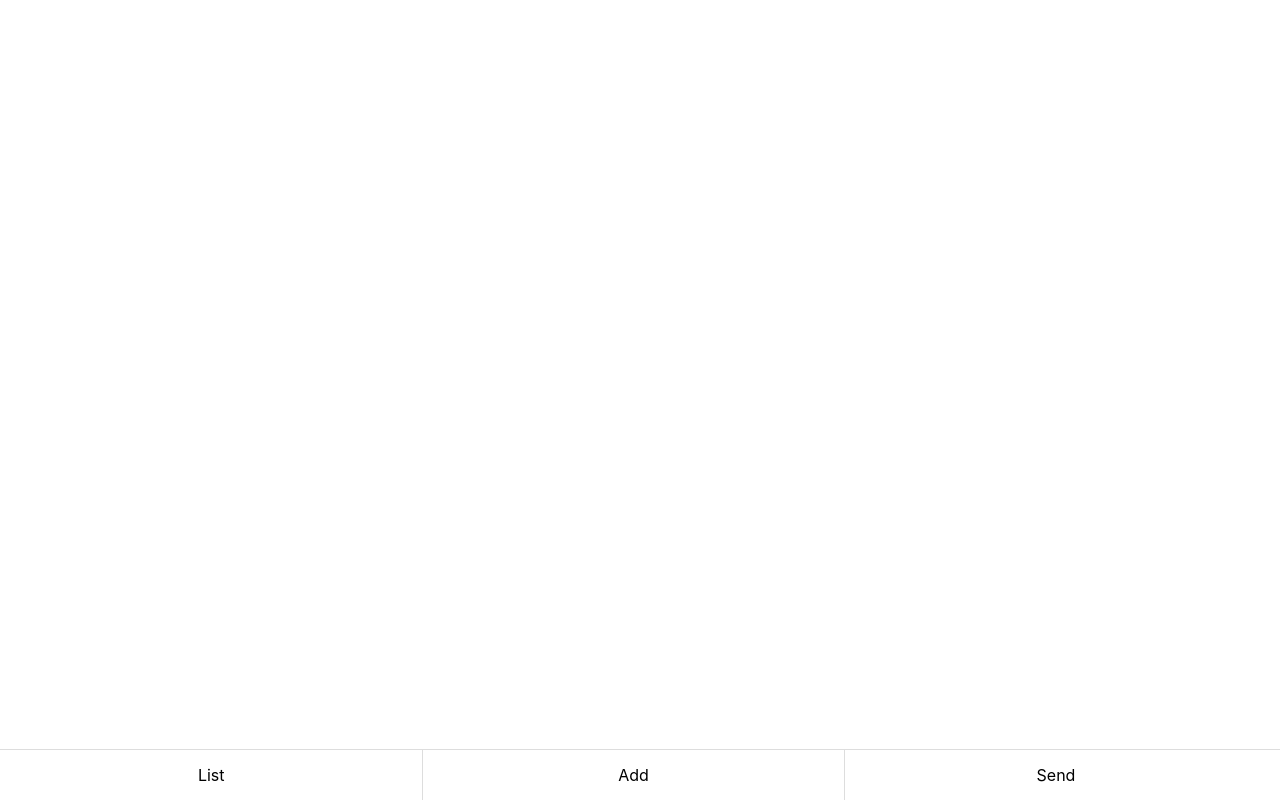
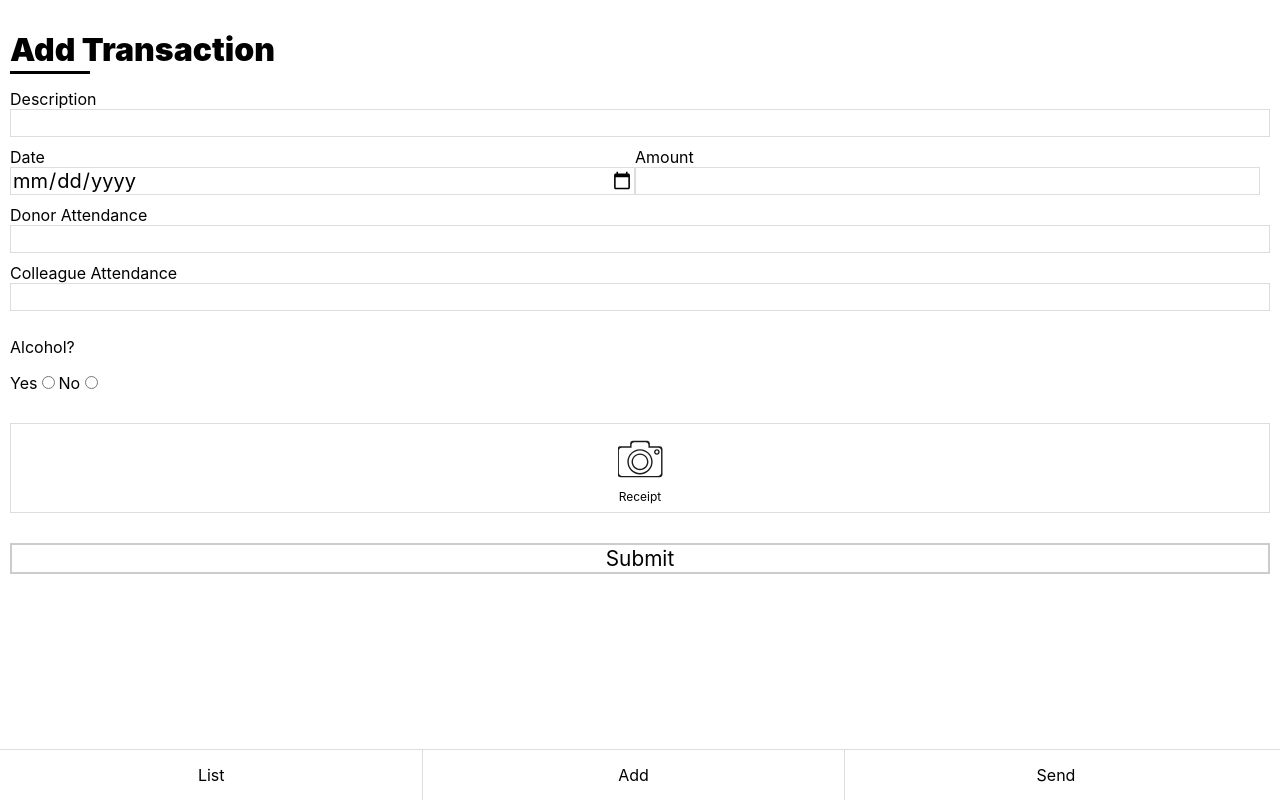
Before and after one commit to tkaragianes/trip-expense-tracker, a Vue app: page /#/add in a window 1280 px wide. Built offline with nearby package versions, Linux system fonts and the light colour scheme.

Commit message:
Add main app routes
Add main app routes: Add to add new transactions, list to list current
stored transactions (and to edit them), and send to select transactions
to send out.

```diff
--- /dev/null
+++ b/src/components/Add.vue
@@ -0,0 +1,133 @@
+<template>
+  <div id='add-page' class="page-content">
+    <h1 class="page-title">Add Transaction</h1>
+    <form class="add-transaction-form" action="" method="">
+      <section>
+        <label for="description">Description</label>
+        <input type="text" name="description" v-model="description">
+      </section>
+      <section class="half-width">
+        <label for="date">Date</label>
+        <input type="date" name="date" v-model="date">
+      </section>
+      <section class="half-width">
+        <label for="amount">Amount</label>
+        <input type="number" name="amount" v-model="amount">
+      </section>
+      <section>
+        <label for="donors">Donor Attendance</label>
+        <input type="text" name="donors" v-model="donors">
+      </section>
+      <section>
+        <label for="colleagues">Colleague Attendance</label>
+        <input type="text" name="colleagues" v-model="colleagues">
+      </section>
+      <section>
+        <p>Alcohol?</p>
+        <label for="radio-a">Yes</label>
+        <input type="radio" id="radio-a" name="type" value="alcohol purchased" v-model="alcohol">
+        <label for="radio-b">No</label>
+        <input type="radio" id="radio-b" name="type" value="no alcohol" v-model="alcohol">
+      </section>
+      <!-- <section>
+        <p>Transaction Type</p>
+        <label for="radio-a">Business</label>
+        <input type="radio" id="radio-a" name="type" value="business">
+        <label for="radio-b">Travel</label>
+        <input type="radio" id="radio-b" name="type" value="travel">
+      </section> -->
+      <section class="camera-input">
+        <camera-input @capture="captureHandler"></camera-input>
+      </section>
+      <section>
+        <button type="button" name="button" class="submit-button" @click="submitHandler">Submit</button>
+      </section>
+    </form>
+  </div>
+</template>
+<script>
+import CameraInput from './elements/CameraInput';
+
+export default {
+  name: 'add-age',
+  components: {
+    CameraInput,
+  },
+  data: function data() {
+    return {
+      description: '',
+      date: '',
+      amount: '',
+      donors: '',
+      colleagues: '',
+      alcohol: '',
+      receipt: '',
+    };
+  },
+  methods: {
+    submitHandler() {
+      const doc = {
+        _id: Date.now(),
+        description: this.description,
+        date: this.date,
+        amount: this.amount,
+        donors: this.donors,
+        colleagues: this.colleagues,
+        alcohol: this.alcohol,
+        receipt: this.receipt,
+      };
+
+      console.log(doc);
+    },
+    captureHandler(file) {
+      this.receipt = file;
+    },
+  },
+};
+</script>
+<style>
+  .add-transaction-form {
+    margin-bottom: 50px;
+  }
+
+  input[type="text"], input[type="number"], input[type="date"] {
+    border: 1px solid #dddddd;
+    width: 100%;
+    font-size: 1.25rem;
+    /*min-height: 1.75rem;*/
+  }
+
+  .half-width {
+    width: calc(50% - 5px);
+    display: inline-block;
+  }
+
+  .half-width:last-of-type {
+    margin-left: 15px;
+    background-color:blue;
+  }
+
+  label {
+    margin-bottom: 3px;
+  }
+
+  section {
+    padding-bottom: 10px;
+  }
+
+  .camera-input {
+    /*display: flex;
+    justify-content: center;
+    align-items: center;*/
+    height: 100px;
+    margin: 20px 0px;
+  }
+
+  .submit-button {
+    width: 100%;
+    border: 2px solid #cccccc;
+    background-color: #ffffff;;
+    font-size: 1.3rem;
+    box-shadow: none;
+  }
+</style>
--- /dev/null
+++ b/src/components/List.vue
@@ -0,0 +1,17 @@
+<template>
+  <div id='list' class="page-content">
+    <h1 class='page-title'>List Transactions</h1>
+  </div>
+</template>
+<script>
+export default {
+  name: 'list',
+  data: function data() {
+    return {
+
+    };
+  },
+};
+</script>
+<style>
+</style>
--- /dev/null
+++ b/src/components/Send.vue
@@ -0,0 +1,17 @@
+<template>
+  <div id='send-page' class="page-content">
+    <h1 class="page-title">Send Transactions</h1>
+  </div>
+</template>
+<script>
+export default {
+  name: 'send-page',
+  data: function data() {
+    return {
+
+    };
+  },
+};
+</script>
+<style>
+</style>
--- a/src/router/index.js
+++ b/src/router/index.js
@@ -1,6 +1,10 @@
 import Vue from 'vue';
 import Router from 'vue-router';
 import Hello from '@/components/Hello';
+import List from '@/components/List';
+import Add from '@/components/Add';
+import Send from '@/components/Send';
+
 
 Vue.use(Router);
 
@@ -11,5 +15,20 @@ export default new Router({
       name: 'Hello',
       component: Hello,
     },
+    {
+      path: '/list',
+      name: 'List',
+      component: List,
+    },
+    {
+      path: '/add',
+      name: 'Add',
+      component: Add,
+    },
+    {
+      path: '/send',
+      name: 'Send',
+      component: Send,
+    },
   ],
 });
```
